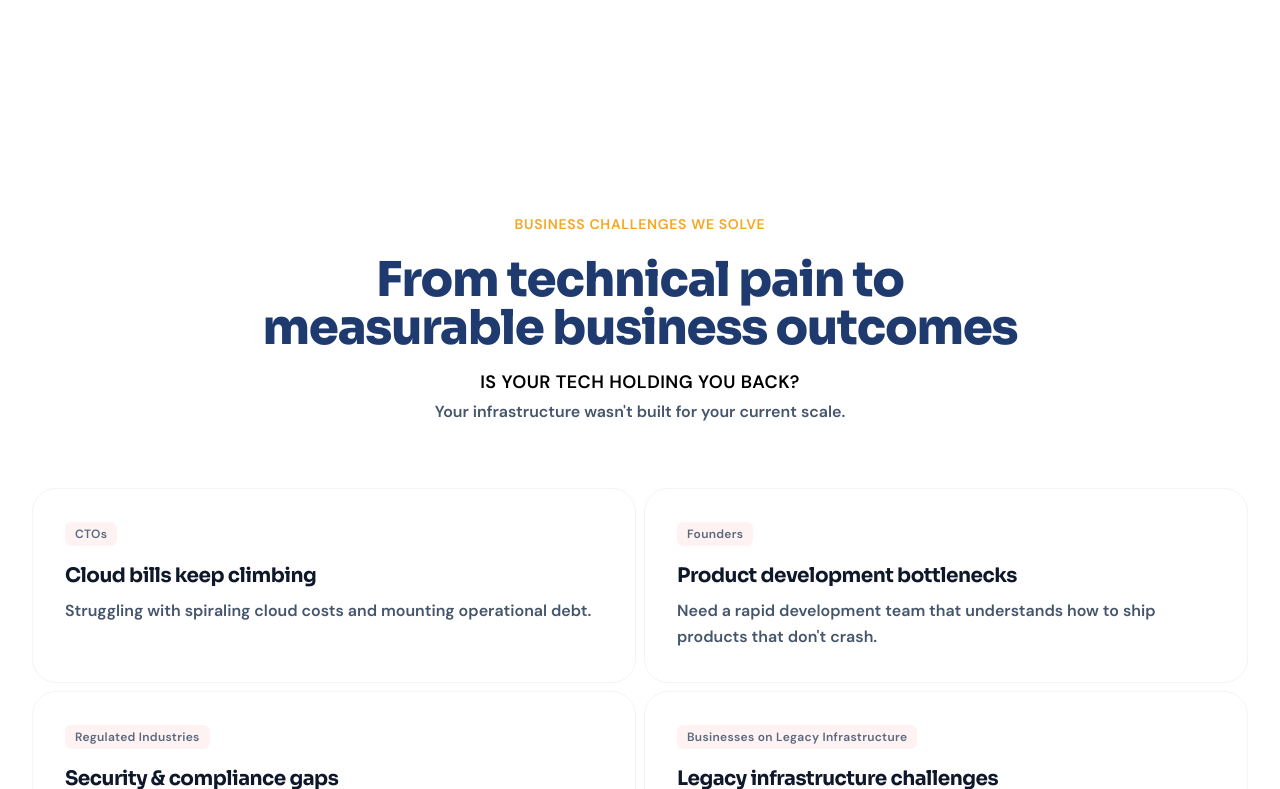
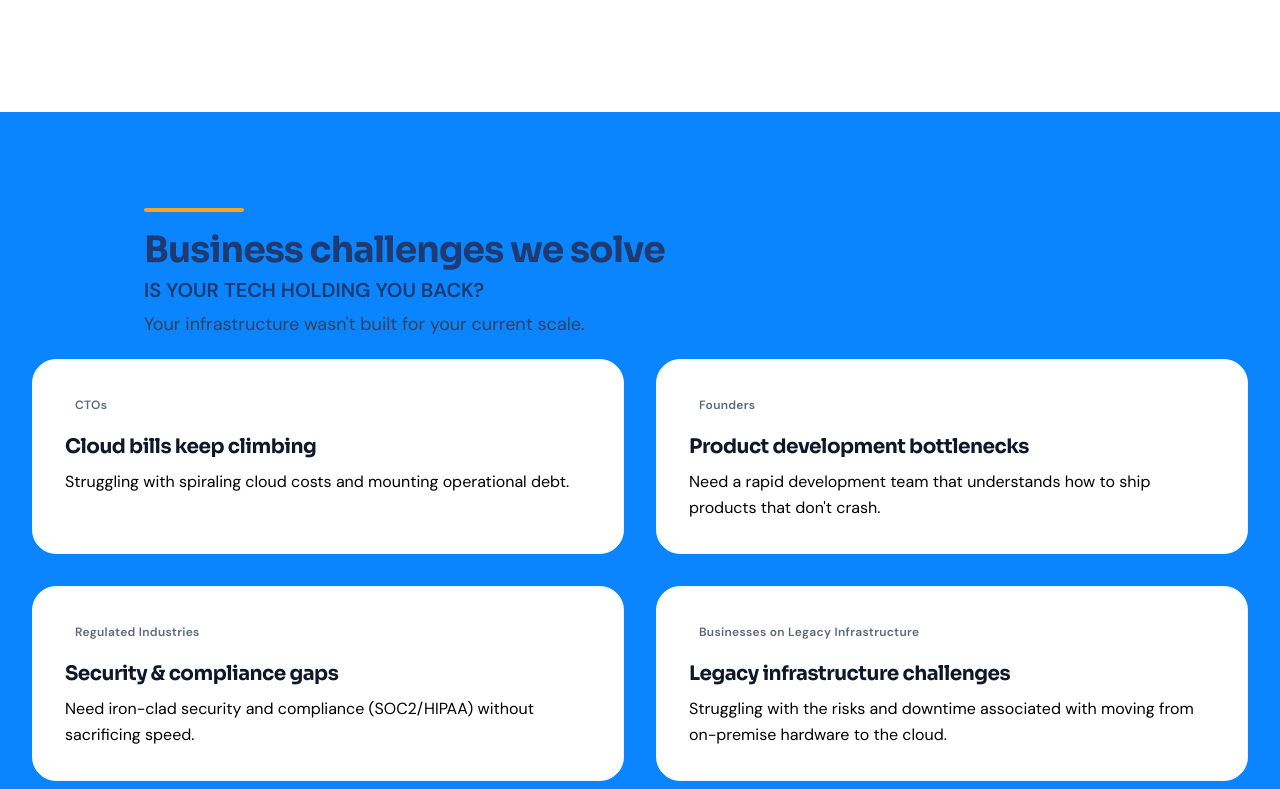
Before and after one commit to ProLaunch-Group/ptech-web, a Next.js app: page / in a window 1280 px wide. Shown: the part 951-1740 px from the top of the page. Built offline with nearby package versions, Linux system fonts and the light colour scheme.

Commit message:
Fix: Adjusted background colours and imported sectionTitle component

```diff
--- a/src/components/module/home/BusinessChallenges.tsx
+++ b/src/components/module/home/BusinessChallenges.tsx
@@ -1,59 +1,28 @@
-'use client';
-
 import { StaggerContainer } from '@/components/animation/StaggerContainer';
 import ChallengeCard from '@/components/module/home/ChallengeCard';
 import { challengesData } from '@/constants/constants';
-import { motion } from 'framer-motion';
-import { fadeUp } from '@/libs/motion-variants';
+import SectionTitle from '@/components/layout/SectionTitle';
 
 export default function BusinessChallenges() {
   return (
     <StaggerContainer>
       <section
-        className="w-full py-16 md:py-24 bg-white"
+        className="w-full py-16 md:py-24 bg-[#0a84ff]"
         aria-labelledby="challenges-heading"
       >
+        {/* Header / Titles Section */}
+
+        <SectionTitle
+          title=" Business challenges we solve"
+          subtitle="IS YOUR TECH HOLDING YOU BACK?"
+          description="Your infrastructure wasn't built for your current scale."
+        />
+
         {/* Inner Container Max-W-7xl */}
         <div className="max-w-7xl mx-auto px-4 sm:px-6 lg:px-8 flex flex-col items-center">
-          {/* Header / Titles Section */}
-          <div className="text-center max-w-3xl mb-12 md:mb-16 flex flex-col items-center">
-            {/* Top Badge */}
-            <motion.span
-              variants={fadeUp}
-              className="inline-block px-4 py-1.5 mb-4 text-sm font-extrabold tracking-wider text-amberGold uppercase bg- rounded-full font-sans"
-            >
-              Business challenges we solve
-            </motion.span>
-
-            {/* Main Title Heading */}
-            <motion.h2
-              variants={fadeUp}
-              id="challenges-heading"
-              className="text-3xl md:text-4xl lg:text-5xl font-extrabold tracking-tight text-deepNavy font-sora mb-4"
-            >
-              From technical pain to measurable business outcomes
-            </motion.h2>
-
-            {/* Subheading / Context Text */}
-            <div className="space-y-1">
-              <motion.p
-                variants={fadeUp}
-                className="text-lg font-bold text-black uppercase tracking-wide font-sans"
-              >
-                IS YOUR TECH HOLDING YOU BACK?
-              </motion.p>
-              <motion.p
-                variants={fadeUp}
-                className="text-base font-semibold text-slate-600 font-sans"
-              >
-                Your infrastructure wasn&apos;t built for your current scale.
-              </motion.p>
-            </div>
-          </div>
-
           {/*  Card Array Mapping */}
           <ul
-            className="w-full grid grid-cols-1 md:grid-cols-2 gap-2"
+            className="w-full grid grid-cols-1 md:grid-cols-2 gap-2 lg:gap-8"
             aria-label="Target audiences and their business challenges"
           >
             {challengesData.map((item, index) => (
--- a/src/components/module/home/ChallengeCard.tsx
+++ b/src/components/module/home/ChallengeCard.tsx
@@ -1,16 +1,19 @@
+'use client';
+
 import { ChallengeCardProps } from '@/types/service.types';
 import { motion } from 'framer-motion';
-import { fadeUp } from '@/libs/motion-variants';
+import { fadeUp2, whileInViewProps } from '@/libs/motion-variants';
 
 export default function ChallengeCard({ item }: ChallengeCardProps) {
   return (
     <motion.li
-      variants={fadeUp}
-      className="w-full p-6 md:p-8 bg-white border border-slate-100 rounded-3xl  hover:shadow-sm hover:shadow-amberGold  transition-shadow duration-300 flex flex-col justify-between"
+      variants={fadeUp2}
+      {...whileInViewProps}
+      className="w-full p-6 md:p-8 bg-[#ffffff] border border-slate-100 rounded-3xl  hover:shadow-sm hover:shadow-amberGold  transition-shadow duration-300 flex flex-col justify-between"
     >
       <div>
         {/*  Badge */}
-        <span className="inline-block px-2.5 py-1 text-xs font-semibold tracking-wide text-slate-600 bg-rose-50 rounded-md font-sans mb-4 animate-pulse">
+        <span className="inline-block px-2.5 py-1 text-xs font-semibold tracking-wide text-slate-600  rounded-md font-sans mb-4 animate-pulse">
           {item.audience}
         </span>
 
@@ -22,7 +25,7 @@ export default function ChallengeCard({ item }: ChallengeCardProps) {
         )}
 
         {/*Card Body Text */}
-        <p className="text-sm md:text-base font-semibold text-slate-600 font-sans leading-relaxed">
+        <p className="text-sm md:text-base font-normal text-black font-sans leading-relaxed">
           {item.description}
         </p>
       </div>
```
